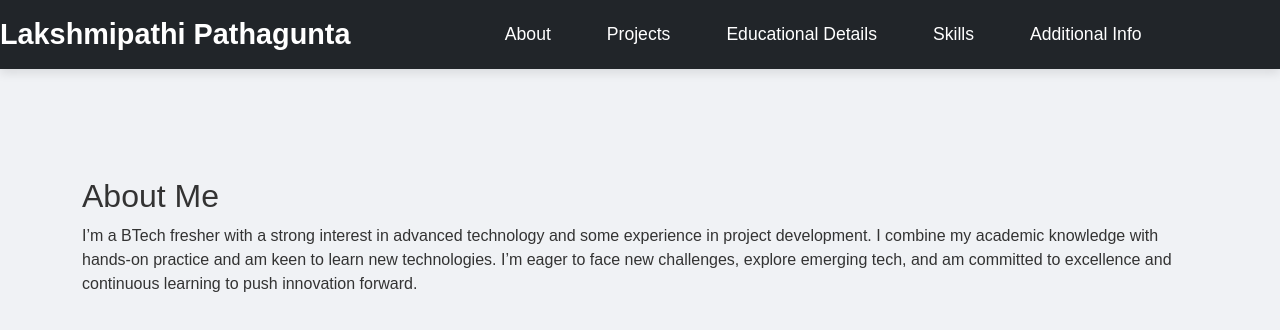
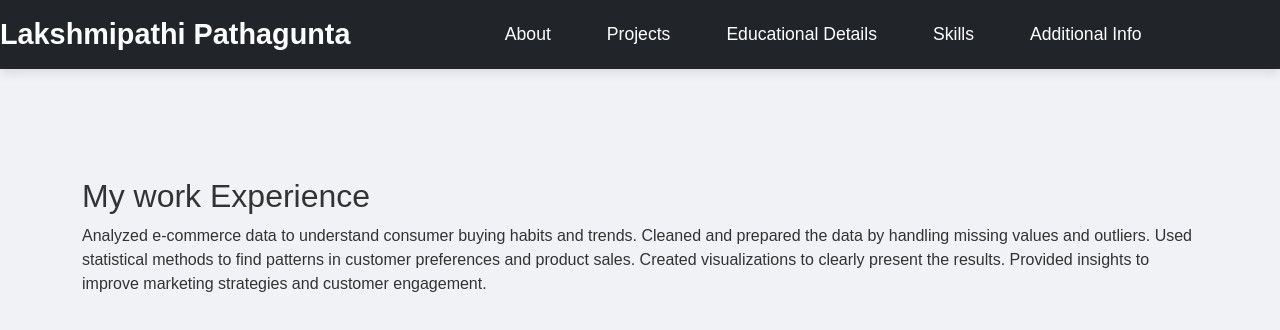
Before and after one commit to LAKSHMIPATHI-PATHAGUNTA/My-portfolio, a React (Vite) app: page / in a window 1280 px wide. Both pictures are taken after a click on the button "About". Shown: the top 330 px of the page. Built offline with nearby package versions, Linux system fonts and the light colour scheme.

Commit message:
Update About.jsx

```diff
--- a/src/components/About.jsx
+++ b/src/components/About.jsx
@@ -1,14 +1,16 @@
 import React from 'react';
 
-const About = () => (
+const Work_Experience = () => (
   <section id="about" className="container mt-5">
-    <h2>About Me</h2>
+    <h2>My work Experience</h2>
     <p>
-      I’m a BTech fresher with a strong interest in advanced technology and some experience in project development.
-      I combine my academic knowledge with hands-on practice and am keen to learn new technologies.
-      I’m eager to face new challenges, explore emerging tech, and am committed to excellence and continuous learning to push innovation forward.
+      Analyzed e-commerce data to understand consumer buying habits and trends.
+      Cleaned and prepared the data by handling missing values and outliers.
+      Used statistical methods to find patterns in customer preferences and product sales.
+      Created visualizations to clearly present the results.
+      Provided insights to improve marketing strategies and customer engagement.
     </p>
   </section>
 );
 
-export default About;
+export default Work_Experience;
```
